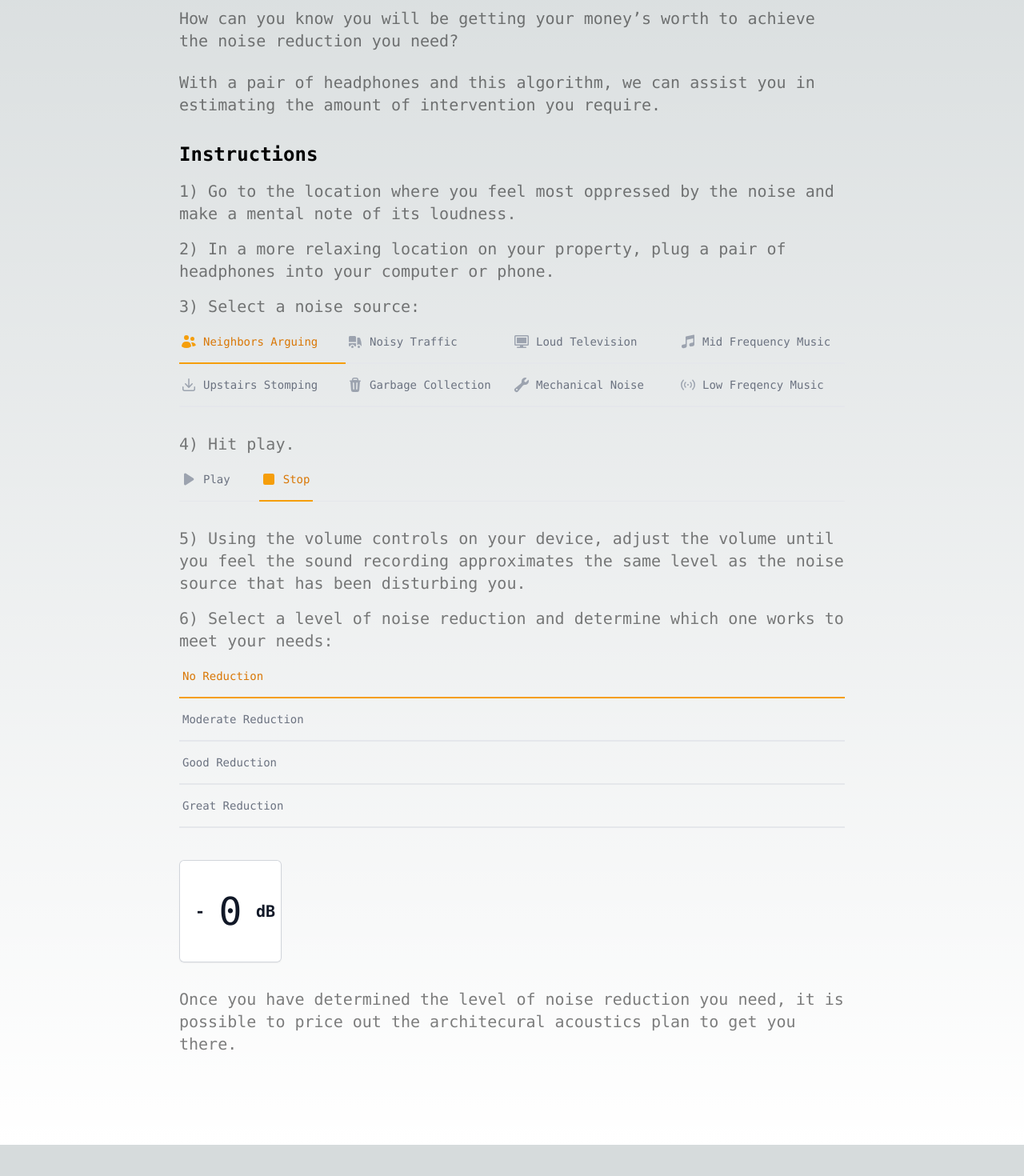
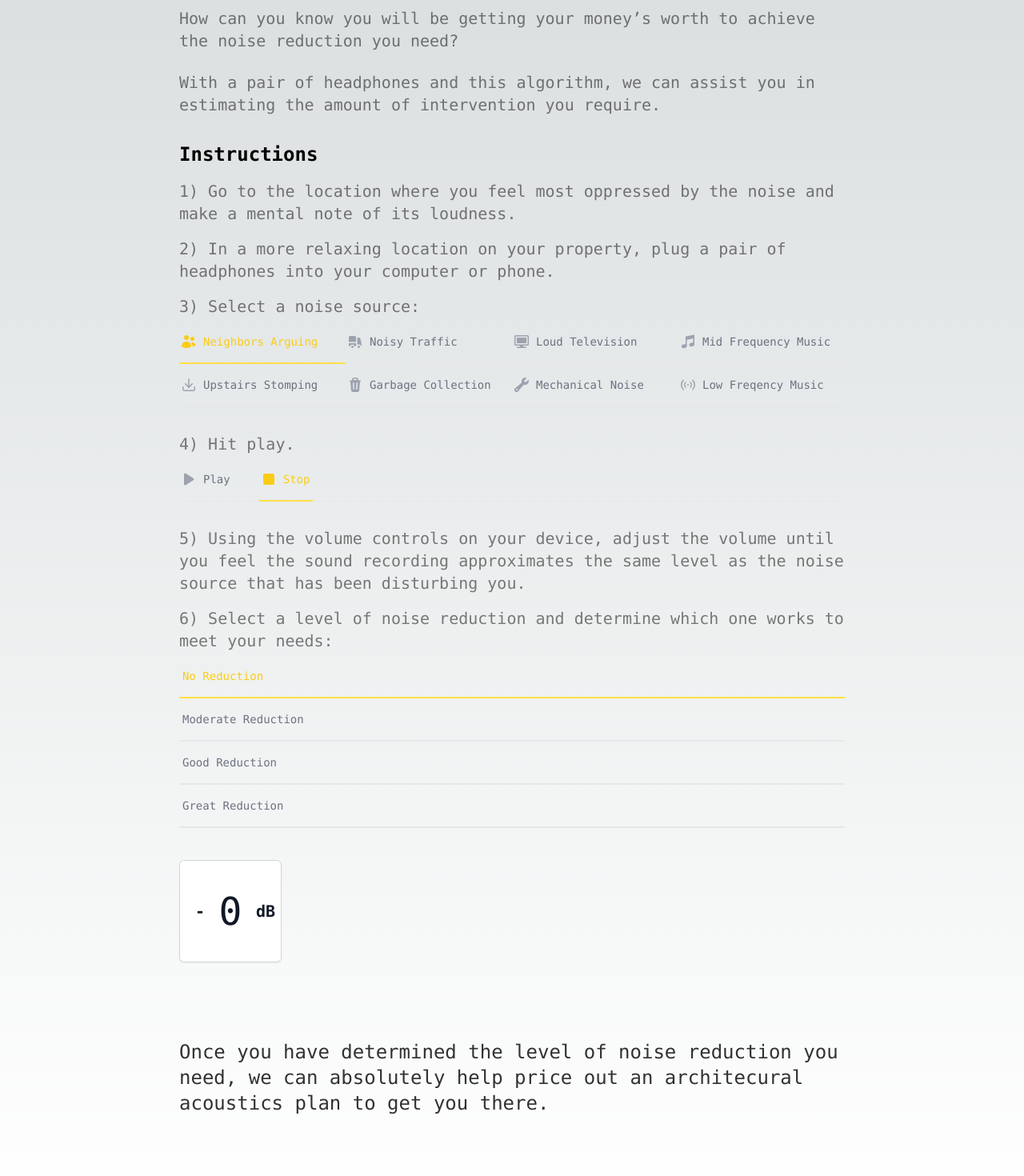
Before and after one commit to mtcolvard/banc_client_noise_simulation_tool, a Next.js app: page / in a window 1280 px wide. Shown: the part 212-1682 px from the top of the page at 80% size. Before the commit the page ends 1643 px from the top, so only its background shows below. Built offline with nearby package versions, Linux system fonts and the light colour scheme; no server answers.

Commit message:
as requested, made it yellow

```diff
--- a/app/layout.js
+++ b/app/layout.js
@@ -4,8 +4,8 @@ import { Inter } from 'next/font/google'
 const inter = Inter({ subsets: ['latin'] })
 
 export const metadata = {
-  title: 'Create Next App',
-  description: 'Generated by create next app',
+  title: 'Lee Brenner, Noise Whisperer',
+  description: 'Soundproofing Remodeling Noise Abatement Simulator',
 }
 
 export default function RootLayout({ children }) {
--- a/app/page.js
+++ b/app/page.js
@@ -143,9 +143,9 @@ export default function Home() {
           decibleReduction={decibleReduction}
           // isDisabled={isDisabled}
         />
-        <div className={`m-4`}></div>
-        <p className={`mb-4 text-xl opacity-50`}>
-          Once you have determined the level of noise reduction you need, it is possible to price out the architecural acoustics plan to get you there.
+        <div className={`m-12`}></div>
+        <p className={`mb-4 text-2xl opacity-80 `}>
+          Once you have determined the level of noise reduction you need, we can absolutely help price out an architecural acoustics plan to get you there.
         </p>
 
 
--- a/components/dbReductionTabs.js
+++ b/components/dbReductionTabs.js
@@ -39,7 +39,7 @@ export default function DbReductionTabs({ sendDbReductionTab, isDisabled } ) {
                 onClick={e => handleClick(tab.name)}
                 className={classNames(
                   tab.current
-                    ? 'border-amber-500 text-amber-600'
+                    ? 'border-yellow-300 text-yellow-400'
                     : 'text-gray-500 hover:border-gray-300 hover:text-gray-700',
                   'group inline-flex items-center border-b-2   py-4 px-1 text-sm font-medium'
                 )}
--- a/components/noiseSourceTabs.js
+++ b/components/noiseSourceTabs.js
@@ -45,7 +45,7 @@ export default function NoiseSourceTabs({ sendNoiseSource }) {
                 onClick={e => handleClick(tab.name)}
                 className={classNames(
                   tab.current
-                    ? 'border-amber-500 text-amber-600'
+                    ? 'border-yellow-300 text-yellow-400'
                     : ' text-gray-500 hover:border-gray-300 hover:text-gray-700',
                   ' group inline-flex  items-center  border-b-2  py-4 px-1 text-sm font-medium'
                 )}
@@ -53,7 +53,7 @@ export default function NoiseSourceTabs({ sendNoiseSource }) {
               >
                 <tab.icon
                   className={classNames(
-                    tab.current ? 'text-amber-500' : 'text-gray-400 group-hover:text-gray-500',
+                    tab.current ? 'text-yellow-400' : 'text-gray-400 group-hover:text-gray-500',
                     '-ml-0.5 mr-2 h-5 w-5'
                   )}
                   aria-hidden="true"
--- a/components/playControlTabs.js
+++ b/components/playControlTabs.js
@@ -18,7 +18,7 @@ export default function PlayControlTabs({ playControls, sendPlayControlClick })
                 onClick={e => sendPlayControlClick(tab.name)}
                 className={classNames(
                   tab.current
-                    ? 'border-amber-500 text-amber-600'
+                    ? 'border-yellow-300 text-yellow-400'
                     : 'border-transparent text-gray-500 hover:border-gray-300 hover:text-gray-700',
                   'group inline-flex items-center border-b-2 py-4 px-1 text-sm font-medium'
                 )}
@@ -26,7 +26,7 @@ export default function PlayControlTabs({ playControls, sendPlayControlClick })
               >
                 <tab.icon
                   className={classNames(
-                    tab.current ? 'text-amber-500' : 'text-gray-400 group-hover:text-gray-500',
+                    tab.current ? 'text-yellow-400' : 'text-gray-400 group-hover:text-gray-500',
                     '-ml-0.5 mr-2 h-5 w-5'
                   )}
                   aria-hidden="true"
```
